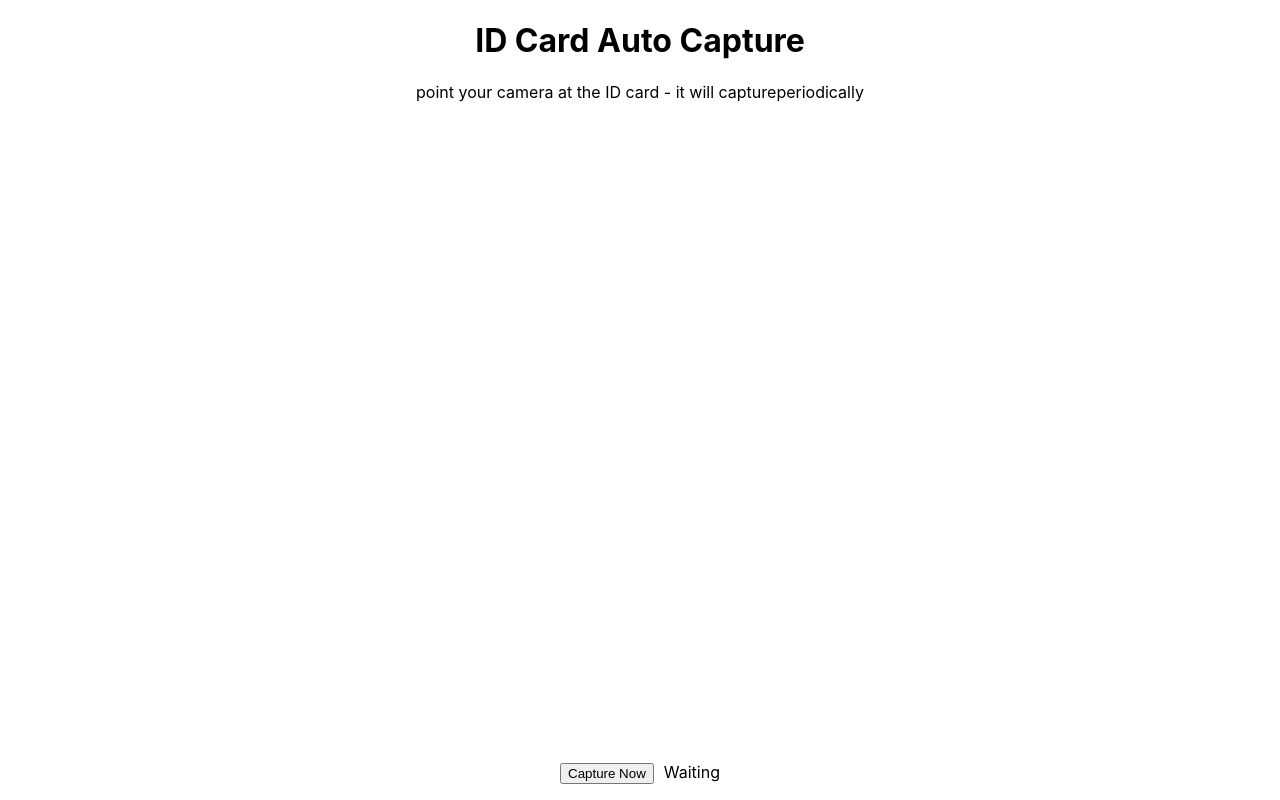
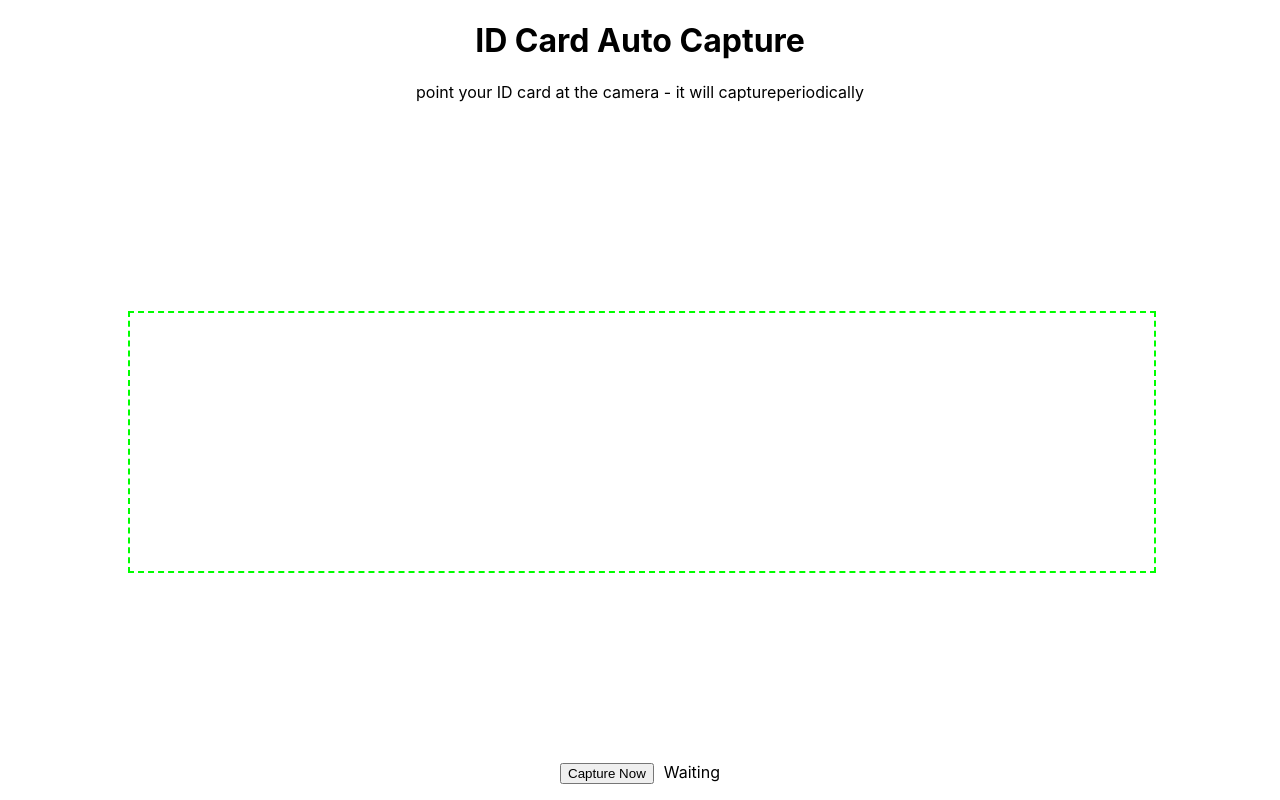
Before and after one commit to Manav-211/id-card-autocapture-app, a React (Create React App) app in the folder frontend/: page / in a window 1280 px wide. Built offline with nearby package versions, Linux system fonts and the light colour scheme; no server answers.

Commit message:
Add alignment guide overlay on camera preview

```diff
--- a/frontend/src/components/Camera.tsx
+++ b/frontend/src/components/Camera.tsx
@@ -81,7 +81,20 @@ async function startCamera(){
 
         return (
           <div>
-            <video ref={videoRef} style={{width:"100%"}}muted playsInline/>
+        <div style={{ position: "relative", width: "100%" }}>
+          <video ref={videoRef} style={{ width: "100%" }} muted playsInline />
+          <div
+            style={{
+            position: "absolute",
+            top: "30%",
+            left: "10%",
+            width: "80%",
+            height: "40%",
+            border: "2px dashed lime",
+            pointerEvents: "none",
+    }}
+  />
+</div>
             <canvas ref={canvasRef} style={{display:"none"}}/>
             <div>
             <button onClick={captureAndUpload}>Capture Now</button>
--- a/frontend/src/pages/Home.tsx
+++ b/frontend/src/pages/Home.tsx
@@ -5,7 +5,7 @@ export const Home:React.FC=()=>{
     return(
         <div>
             <h1>ID Card Auto Capture</h1>
-            <p> point your camera at the ID card - it will captureperiodically</p>
+            <p> point your ID card  at the camera - it will captureperiodically</p>
             <Camera/>
         </div>
 
```
